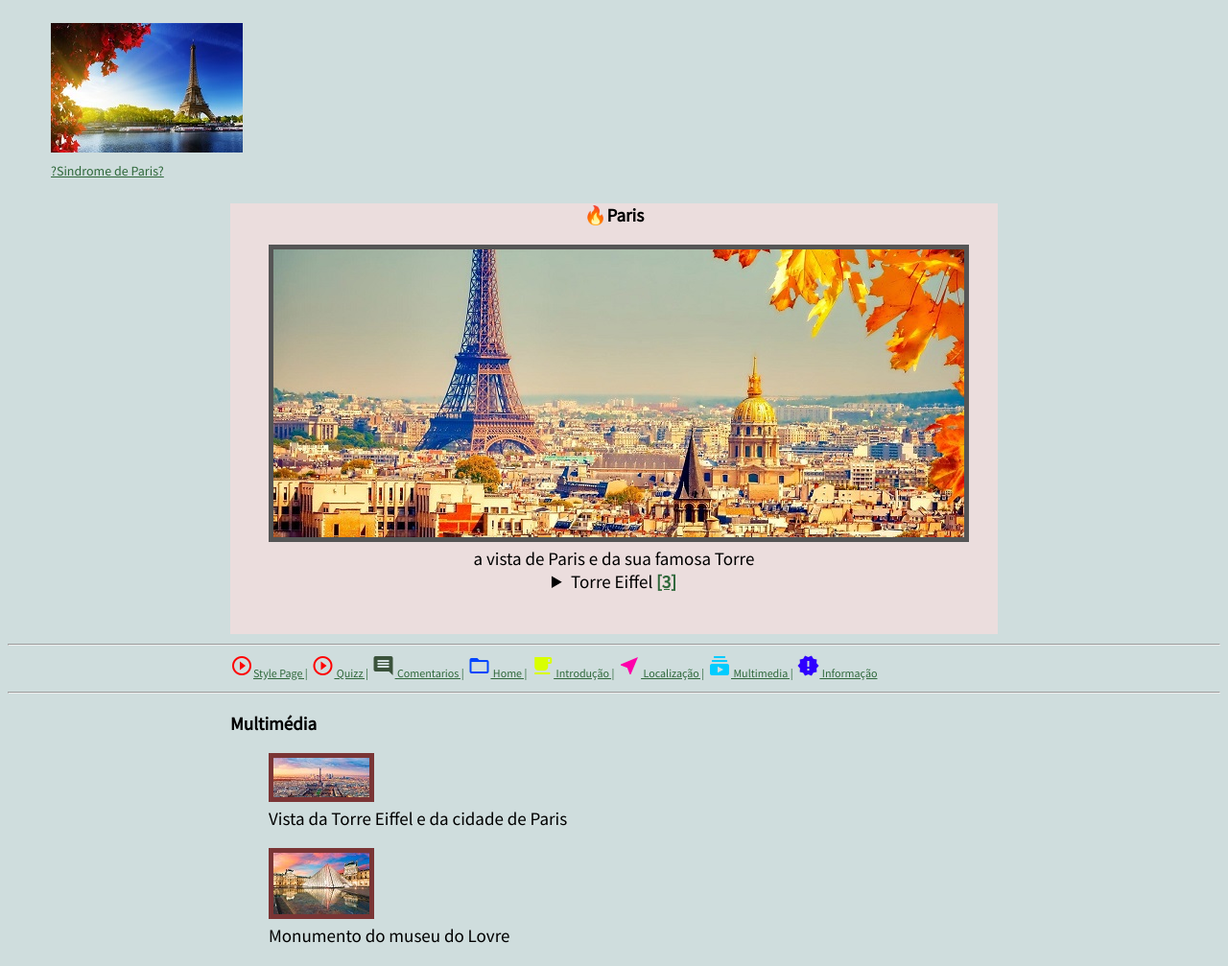
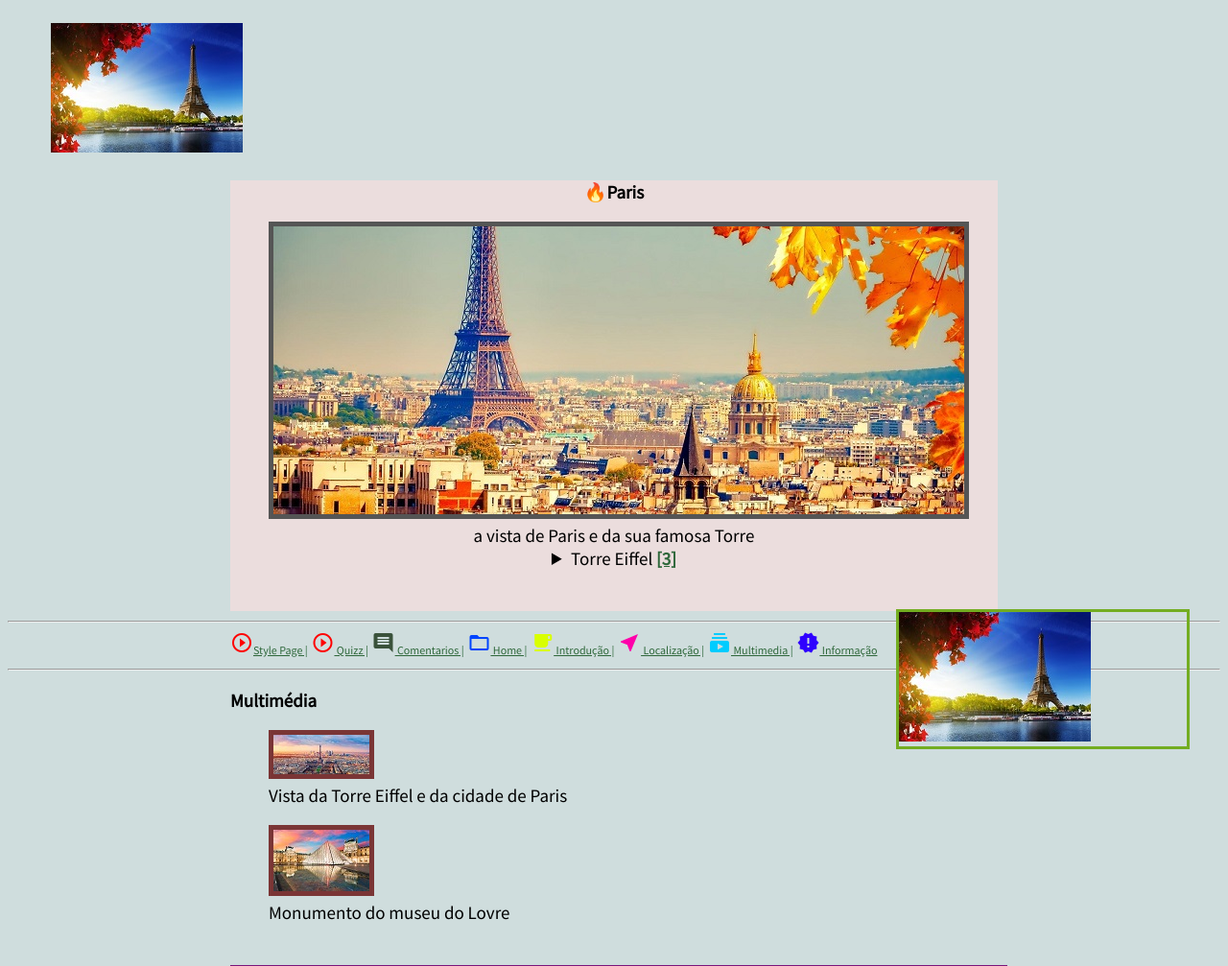
Before and after one commit to claudio-21902813/pw-lab, a PHP site: page /lab4/multimedia.html in a window 1280 px wide. Shown: the top 1007 px of the page at 96% size. Run offline with PHP 8.4, Linux system fonts and the light colour scheme.

Commit message:
lab 4 desenvolvimento

```diff
--- a/lab4/estilos.css
+++ b/lab4/estilos.css
@@ -182,3 +182,11 @@ img.relativo {
     top: 0;
     padding: 5px;
   }
+
+  figure.outro {
+        position: fixed;
+        bottom: 0;
+        right: 0;
+        width: 300px;
+        border: 3px solid #73AD21;
+  }
--- a/lab4/multimedia.html
+++ b/lab4/multimedia.html
@@ -21,7 +21,10 @@
 
   <figure class="sticky">
     <img src="imagens/imagemTeste.jpg"><br>
-    <a style="font-size: 14px;" href="https://pt.wikipedia.org/wiki/S%C3%ADndrome_de_Paris">?Sindrome de Paris?</a>
+  </figure>
+
+  <figure class="outro">
+    <img src="imagens/imagemTeste.jpg"><br>
   </figure>
 
 
```
